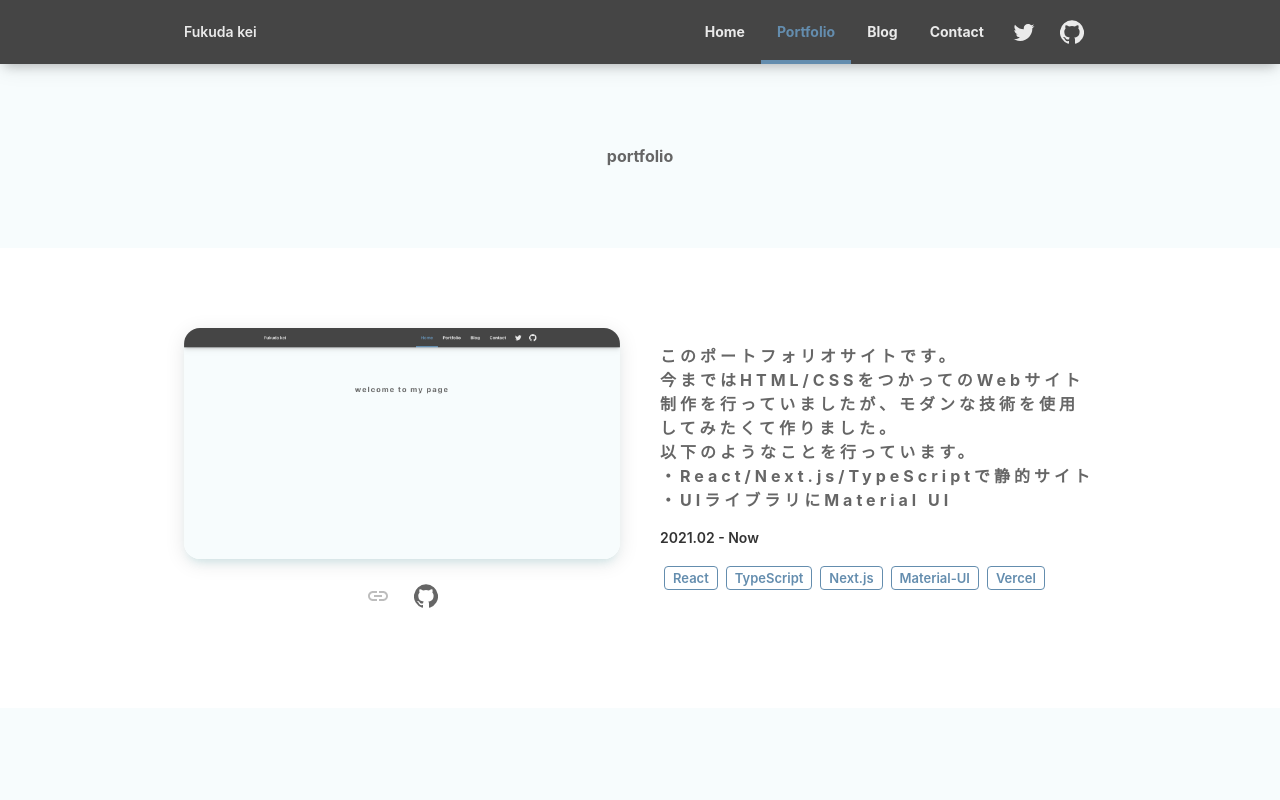
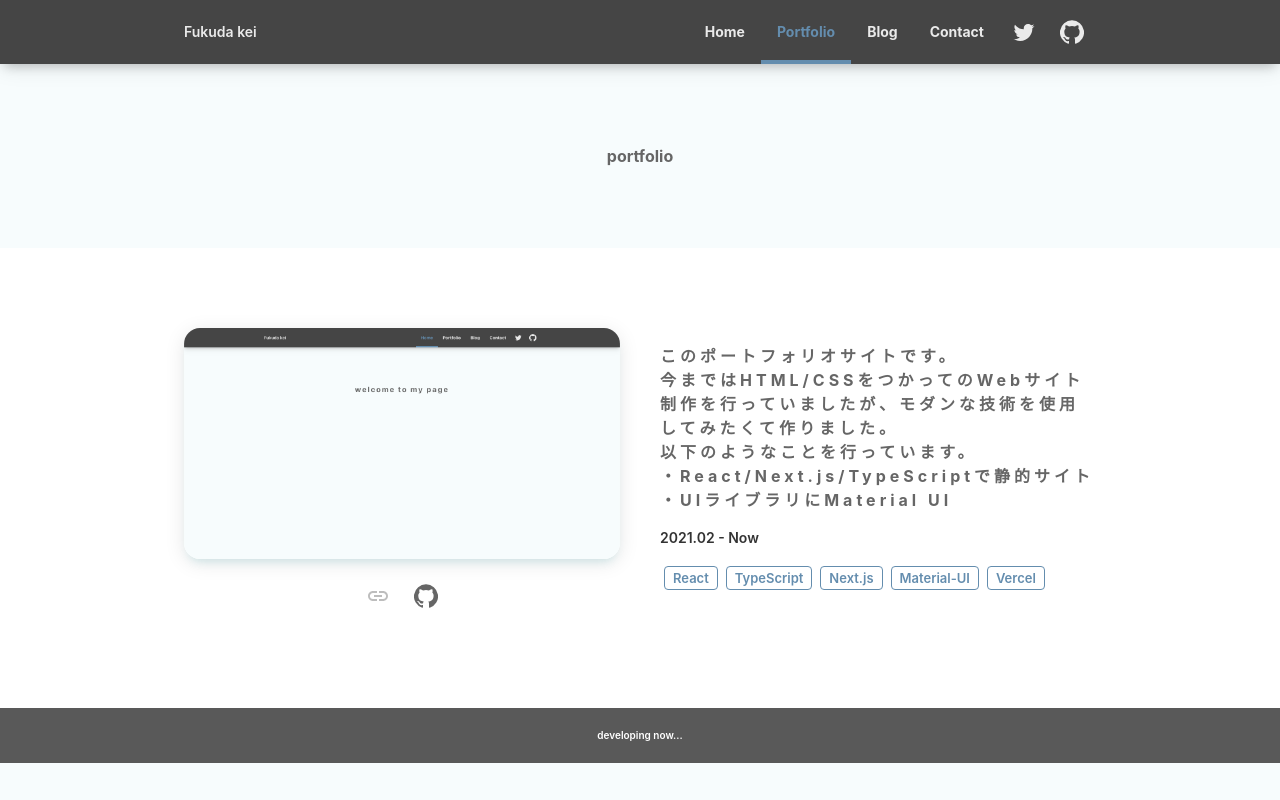
Before and after one commit to keeeei13c/MySite, a Next.js app: page /portfolio in a window 1280 px wide. Built offline with nearby package versions, Linux system fonts and the light colour scheme.

Commit message:
add portfolio text

```diff
--- /dev/null
+++ b/src/components/portfolio-footer.tsx
@@ -0,0 +1,32 @@
+import React from 'react'
+import { makeStyles, createStyles, Theme } from '@material-ui/core/styles'
+import Container from '@material-ui/core/Container'
+
+const useStyles = makeStyles((theme: Theme) =>
+    createStyles({
+        footer: {
+            padding: '10px 0',
+            backgroundColor: '#595959',
+        },
+        footerText: {
+            fontSize: '10px',
+            textAlign: 'center',
+            color: '#fff',
+        },
+    }))
+
+const PortfolioFooter: React.FunctionComponent = () => {
+    const classes = useStyles();
+    return (
+        <>
+            <div className={classes.footer}>
+                <Container>
+                    <p className={classes.footerText}>developing now...</p>
+                </Container>
+            </div>
+        </>
+
+    );
+}
+
+export default PortfolioFooter;
--- a/src/pages/portfolio.tsx
+++ b/src/pages/portfolio.tsx
@@ -6,6 +6,7 @@ import Typography from '@material-ui/core/Typography'
 import { Chip, IconButton } from '@material-ui/core'
 import { Link as LinkIcon, GitHub as GitHubIcon } from '@material-ui/icons'
 import Layout from '../components/layout'
+import PortfolioFooter from '../components/portfolio-footer'
 import GlobalContent from './global'
 
 
@@ -31,7 +32,7 @@ const WorkItems: Array<Work> = [
       'TypeScript',
       'Next.js',
       'Material-UI',
-            'Vercel'
+      'Vercel',
     ],
 
     body: (
@@ -50,6 +51,7 @@ const WorkItems: Array<Work> = [
     ),
   },
 ];
+
 
 const useStyles = makeStyles((theme: Theme) =>
   createStyles({
@@ -178,10 +180,13 @@ const WorkIndex: NextPage = () => {
         )
     })
   return (
+      <>
         <Layout title="portfolio">
             <GlobalContent title="portfolio" subtitle="制作物" />
             {items}
       </Layout>
+      <PortfolioFooter />
+      </>
   )
 };
 
```
Lines whose indentation alone changed are shown as unchanged.
